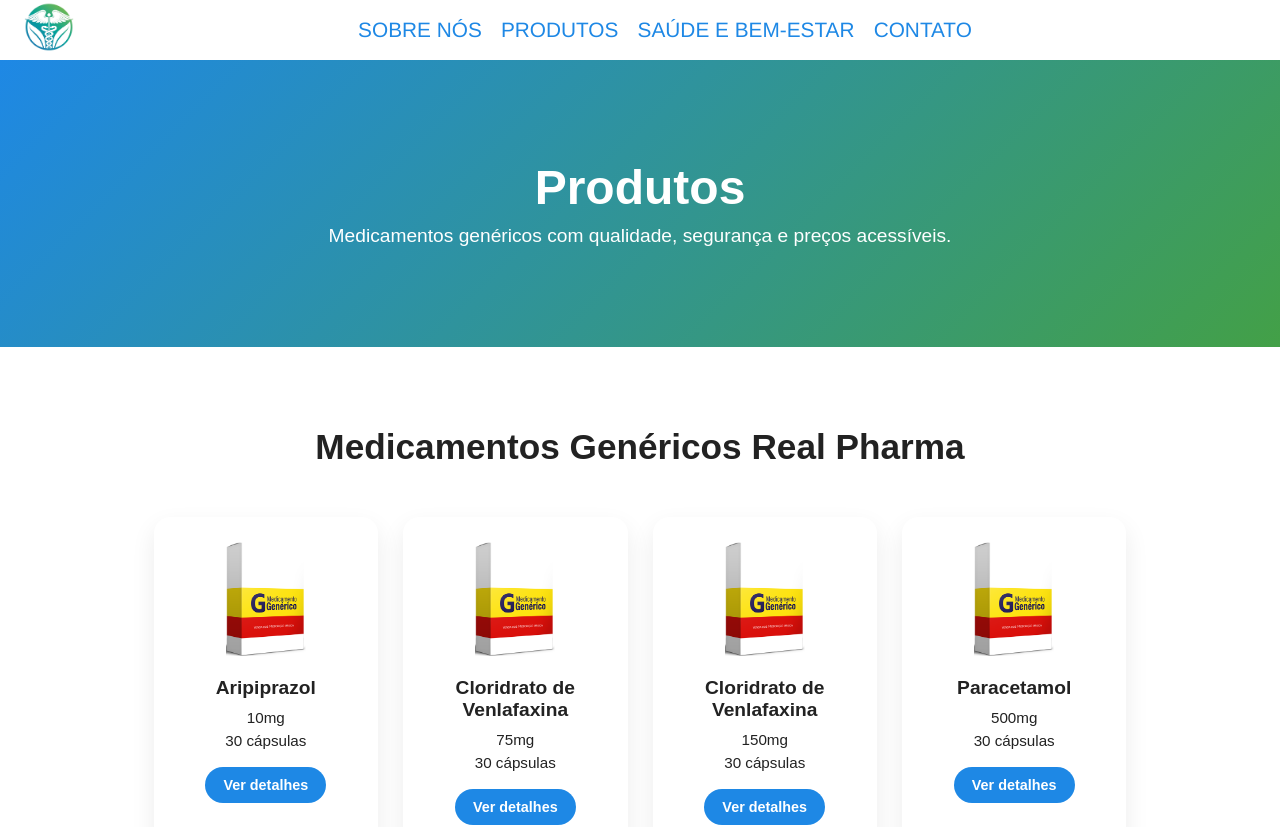
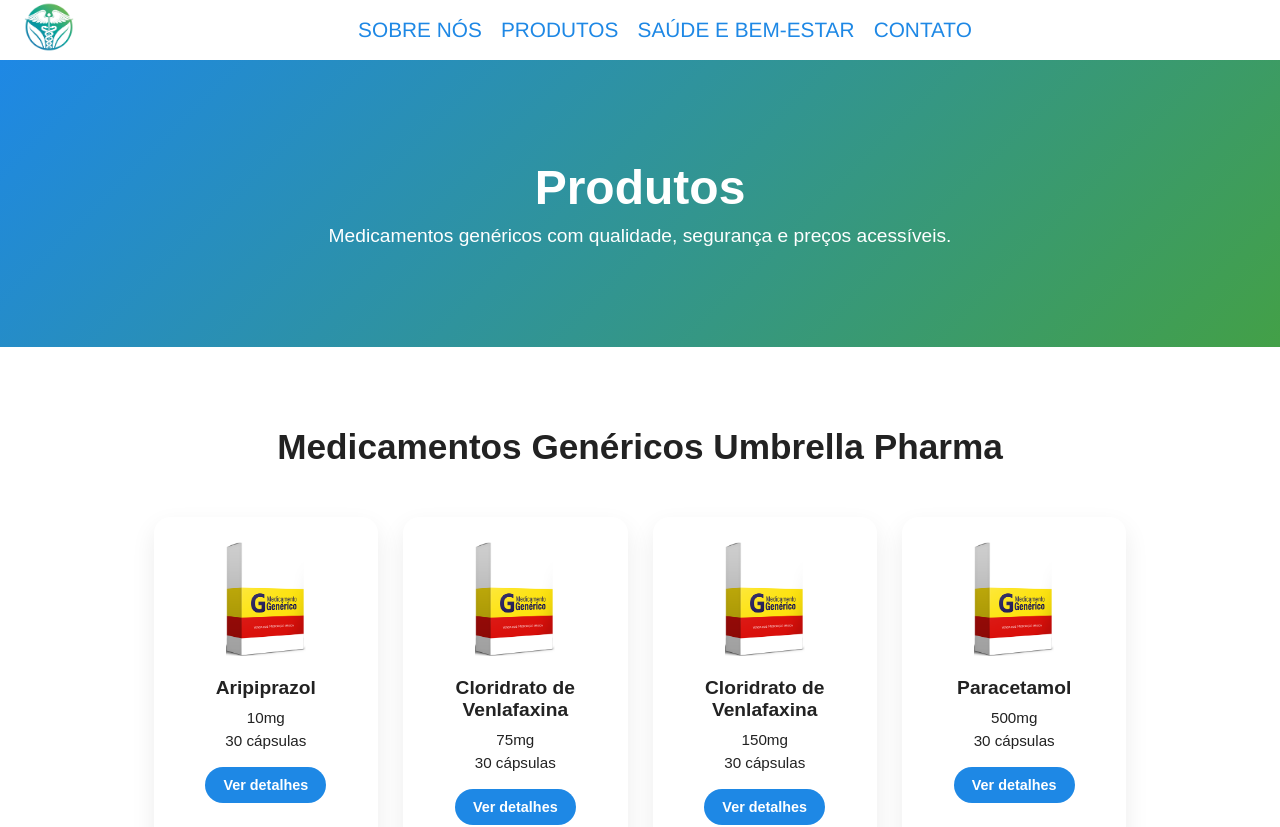
Before and after one commit to vitorsac13/landingpage, a React app in the folder frontend/: page /products in a window 1280 px wide. Shown: the top 827 px of the page. Built offline with nearby package versions, Linux system fonts and the light colour scheme; the HTML template or start-up script is replaced by a standard one.

Commit message:
Fix page Products

```diff
--- a/frontend/src/pages/products/page.jsx
+++ b/frontend/src/pages/products/page.jsx
@@ -18,7 +18,7 @@ export default function Products(){
 
       {/* GRID DE PRODUTOS */}
       <section className={styles.productsSection}>
-        <h2>Medicamentos Genéricos Real Pharma</h2>
+        <h2>Medicamentos Genéricos Umbrella Pharma</h2>
 
         <div className={styles.grid}>
           {medicamentos.map((med) => (
```
